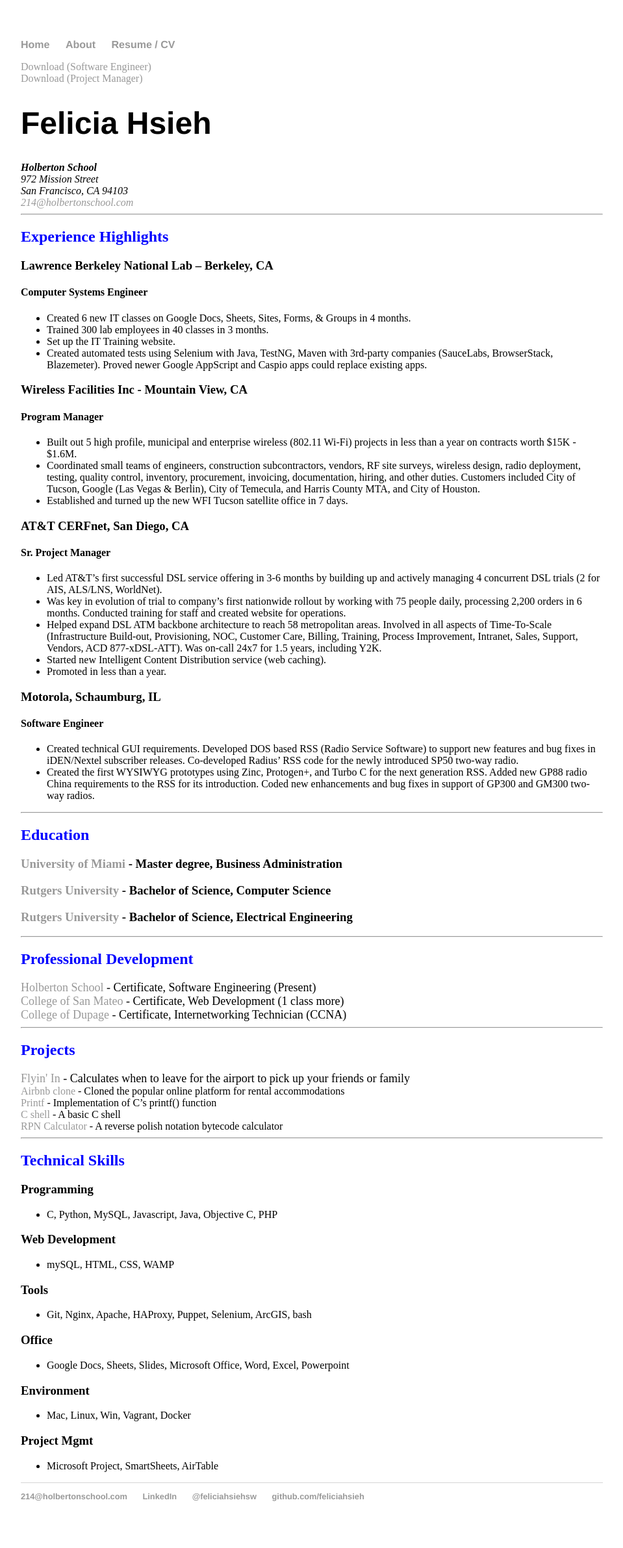
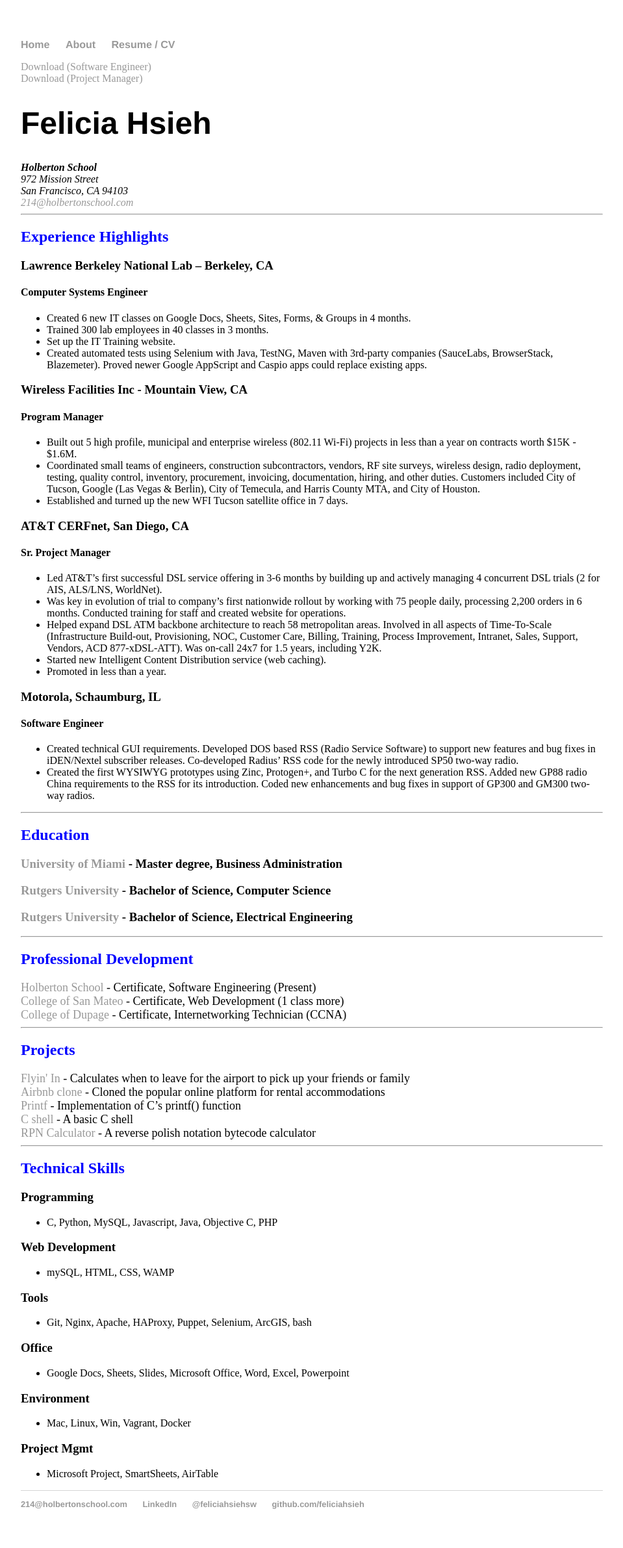
Before and after one commit to feliciahsieh/feliciahsieh.github.io, a Jekyll site: the page built from cv/index.html, in a window 1280 px wide. Shown: the whole page at 65% size, without its empty margins (160-1119 px from the left). Built offline with Jekyll 4.4.1, drawn with Linux system fonts in a browser that asks for light colours.

Commit message:
Remove stray </font>

```diff
--- a/cv/index.html
+++ b/cv/index.html
@@ -85,7 +85,7 @@
 	<h2><font color="blue">Projects</font></h2>
 	<div>
 		<font size="4px">
-			<a href="http://www.flyinin.today/">Flyin' In</a> - Calculates when to leave for the airport to pick up your friends or family</font>
+			<a href="http://www.flyinin.today/">Flyin' In</a> - Calculates when to leave for the airport to pick up your friends or family
 			<br>
 			<a href="https://github.com/feliciahsieh/AirBnB_clone_v3">Airbnb clone</a> - Cloned the popular online platform for rental accommodations
 			<br>
```
